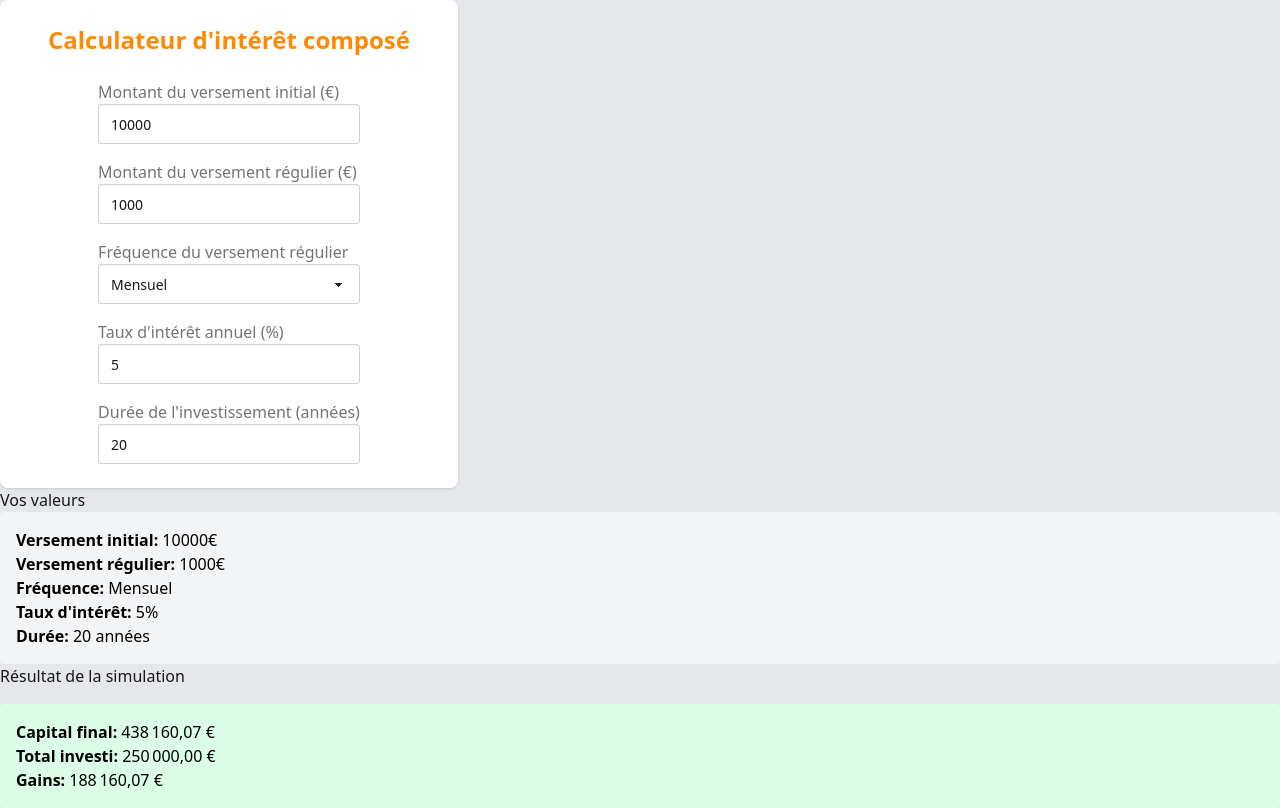
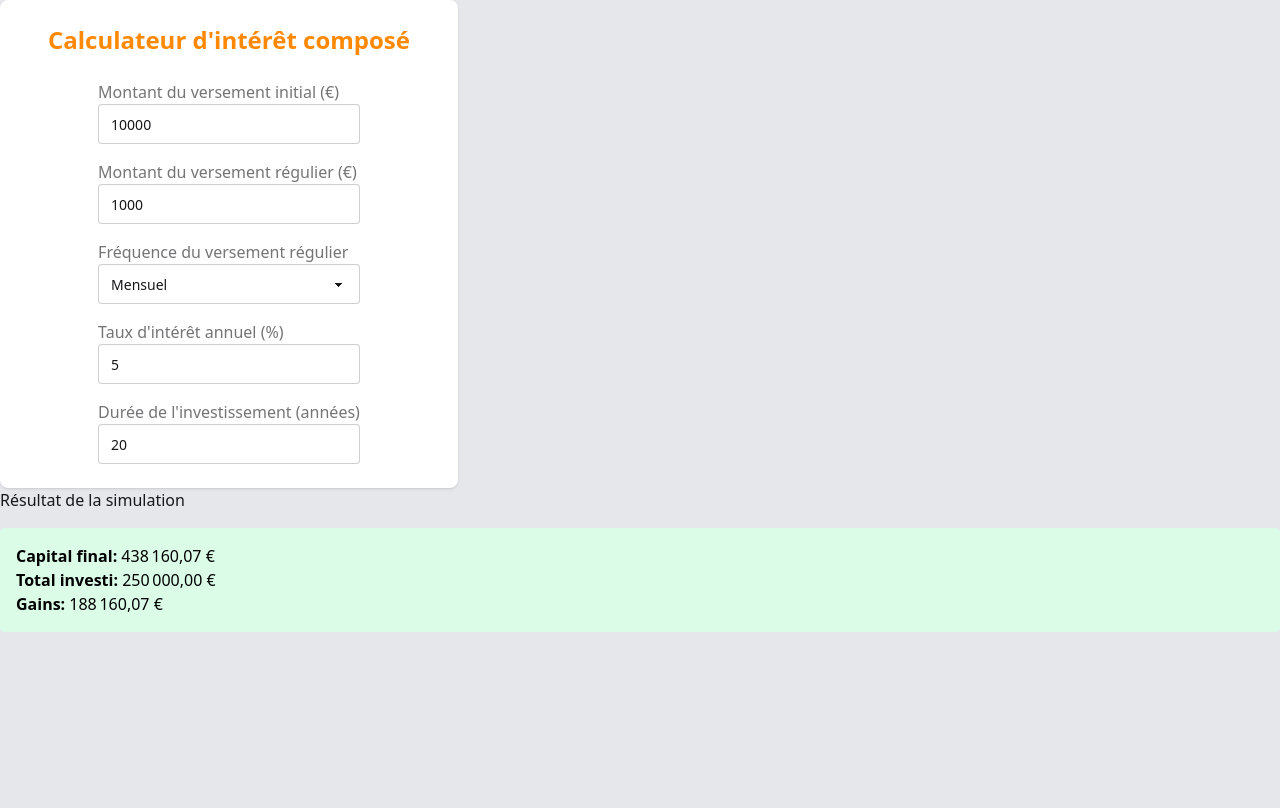
Before and after one commit to kyu-dev/pea_simulator, a Svelte app: page / in a window 1280 px wide. Built offline with nearby package versions, Linux system fonts and the light colour scheme.

Commit message:
Remove unnecessary display of input values in App component for a cleaner UI

```diff
--- a/src/App.svelte
+++ b/src/App.svelte
@@ -28,15 +28,6 @@
   bind:interestRate
   bind:duration
 />
-<h2>Vos valeurs</h2>
-
-<div class="p-4 bg-gray-100 text-black rounded">
-  <p><strong>Versement initial:</strong> {initialCapital}€</p>
-  <p><strong>Versement régulier:</strong> {regularContribution}€</p>
-  <p><strong>Fréquence:</strong> {frequency}</p>
-  <p><strong>Taux d'intérêt:</strong> {interestRate}%</p>
-  <p><strong>Durée:</strong> {duration} années</p>
-</div>
 
 <h2>Résultat de la simulation</h2>
 <div class="p-4 bg-green-100 text-black rounded mt-4">
```
